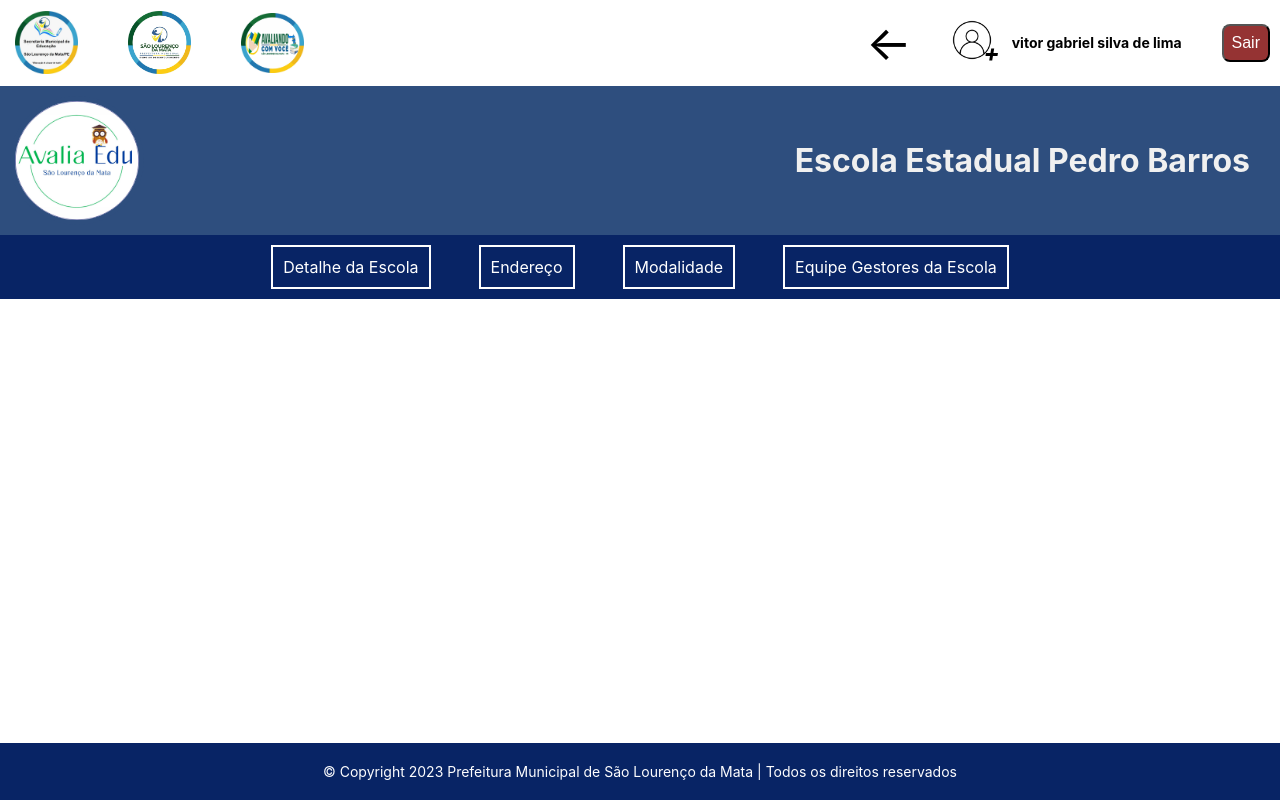
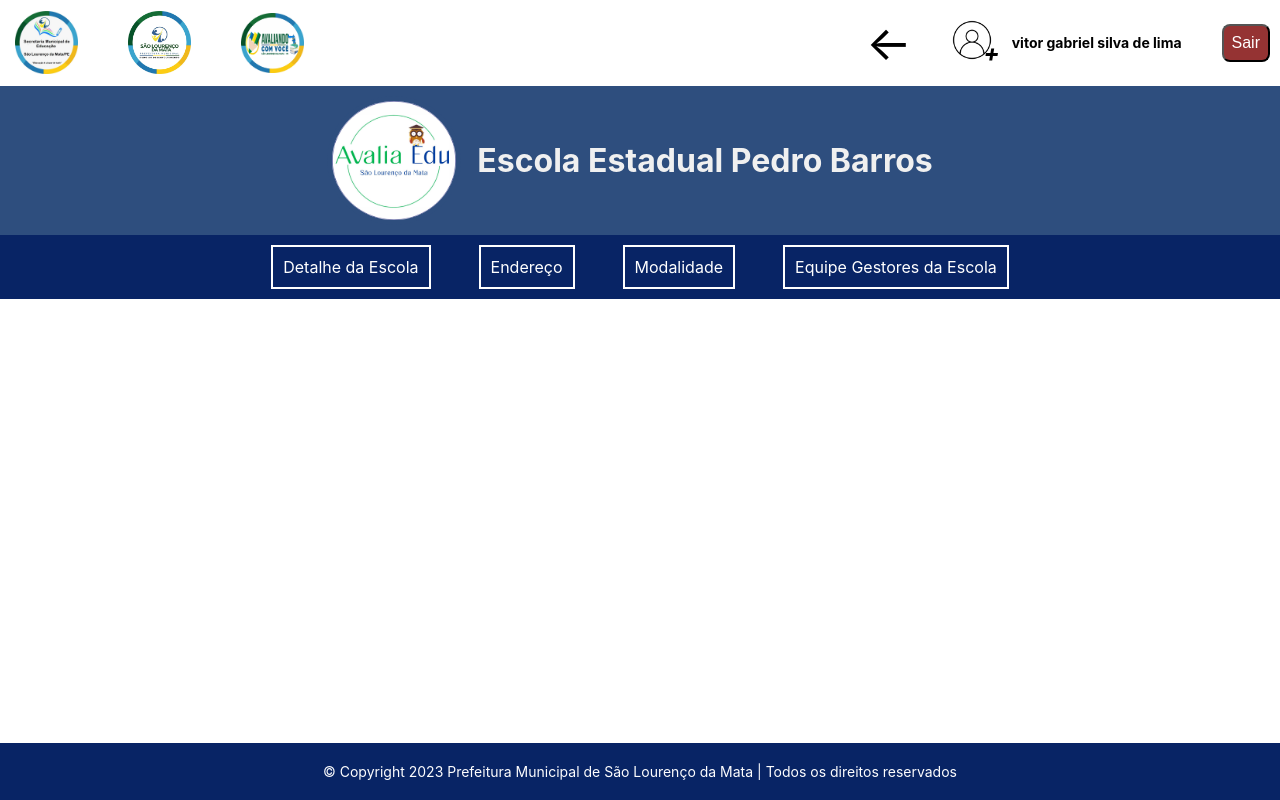
Before and after one commit to saolourencoseduc/plataformaPedagogica, a React (Create React App) app: page /api/escola in a window 1280 px wide. Built offline with nearby package versions, Linux system fonts and the light colour scheme.

Commit message:
feat - Footer -  navebar

```diff
--- a/src/components/Navbar/Navbar.css
+++ b/src/components/Navbar/Navbar.css
@@ -80,10 +80,11 @@
   background-color: #2e4e7e;
   display: flex;
   align-items: center;
-  /* flex-direction: row; */
+  flex-direction: row;
   justify-content: center;
   gap: 1em;
   padding: 10px 30px 10px 10px;
+  /* justify-content: space-between; */
 }
 
 
@@ -93,7 +94,7 @@
 }
 
 .escola-info .logo-plataforma {
-  margin-right: auto;
+  /* margin-right: auto; */
   padding: 5px;
   max-width: 10%;
   background-color:#2e4e7e;
--- a/src/components/Navbar/Navbar.jsx
+++ b/src/components/Navbar/Navbar.jsx
@@ -70,6 +70,7 @@ const Navbar = () => {
       <div className='escola-info'>
       <img src="/logo_avaliaedu 2c2c.jpeg" alt="logo" className='logo-plataforma'/>
         <div className="gestorescolar"><h1>{gestorEscola.escola}</h1></div>
+        {/* <div></div> */}
         {/* <h3>
           {gestorEscola.tipoDeEnsino.map((tipo, index) => (
             <span key={index}>{tipo}{index !== gestorEscola.tipoDeEnsino.length - 1 ? " - " : ""}</span>
```
